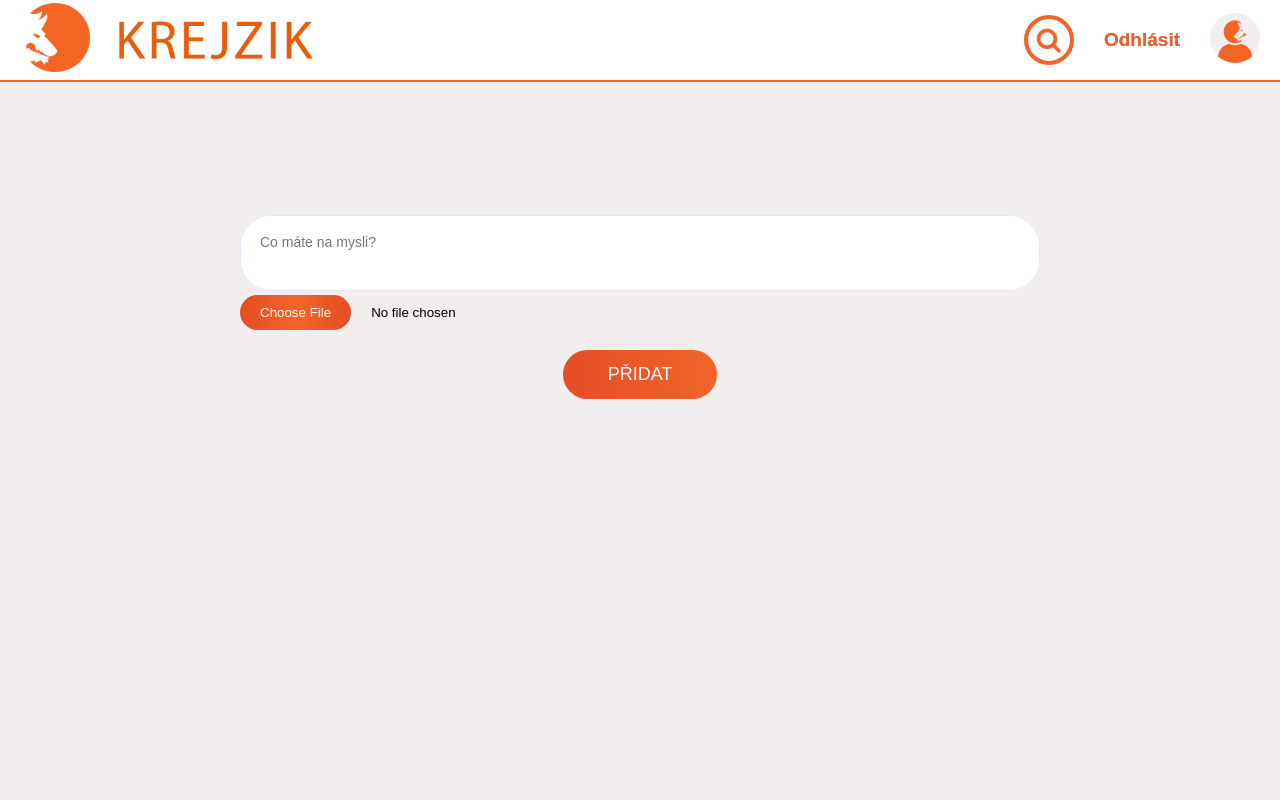
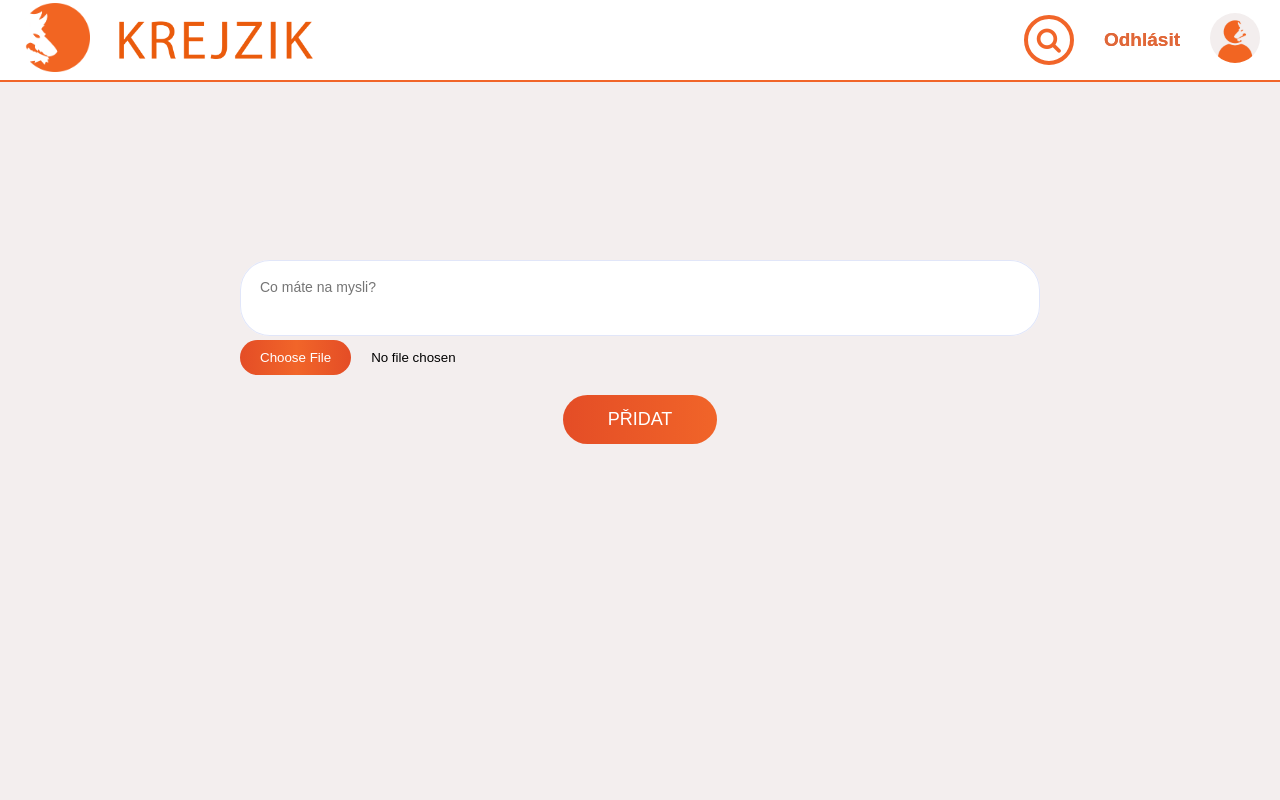
Before and after one commit to simyxx/Krejzik, a PHP site: page / in a window 1280 px wide. Run offline with PHP 8.4, Linux system fonts and the light colour scheme; the visitor is signed in with stand-in values (Sample User, id 1); data that the repository does not hold is empty.

Commit message:
Kokotina

```diff
--- a/index.php
+++ b/index.php
@@ -97,7 +97,7 @@ $posts = $post->get_posts($id);
         <div id="below-cover">
             <div class="posts-area">
 
-            <div class="new-feed">
+            <div class="new-feed" style="margin-top:100px">
             <form action="#" method="POST" enctype="multipart/form-data">
                             <textarea name="post" placeholder="Co máte na mysli?"
                                 style="word-wrap: break-word;"></textarea>
--- a/styles.css
+++ b/styles.css
@@ -291,6 +291,7 @@ a{
     background-color: white;
     text-align: center;
     border-radius: 30px;
+    margin-top: 80px;
 }
 .cover-img {
     width: 100%;
```
